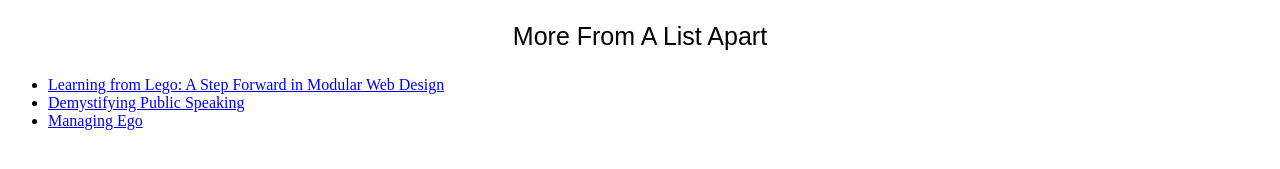
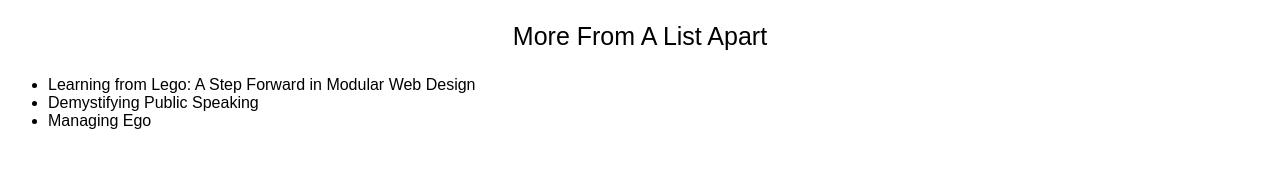
Before and after one commit to stephennh/html-layout, a plain HTML site: page index.html in a window 1280 px wide. Shown: the part 347-516 px from the top of the page. Drawn offline with Linux system fonts and the light colour scheme.

Commit message:
each list links are now black with proper hover properties

```diff
--- a/css/styles.css
+++ b/css/styles.css
@@ -36,3 +36,13 @@ h2 a:hover{
   font-family: sans-serif;
   font-weight: lighter;
 }
+
+div ul li a{
+  text-decoration: none;
+  color: black;
+  font-family: sans-serif;
+}
+
+div ul li a:hover{
+  text-decoration: underline;
+}
```
